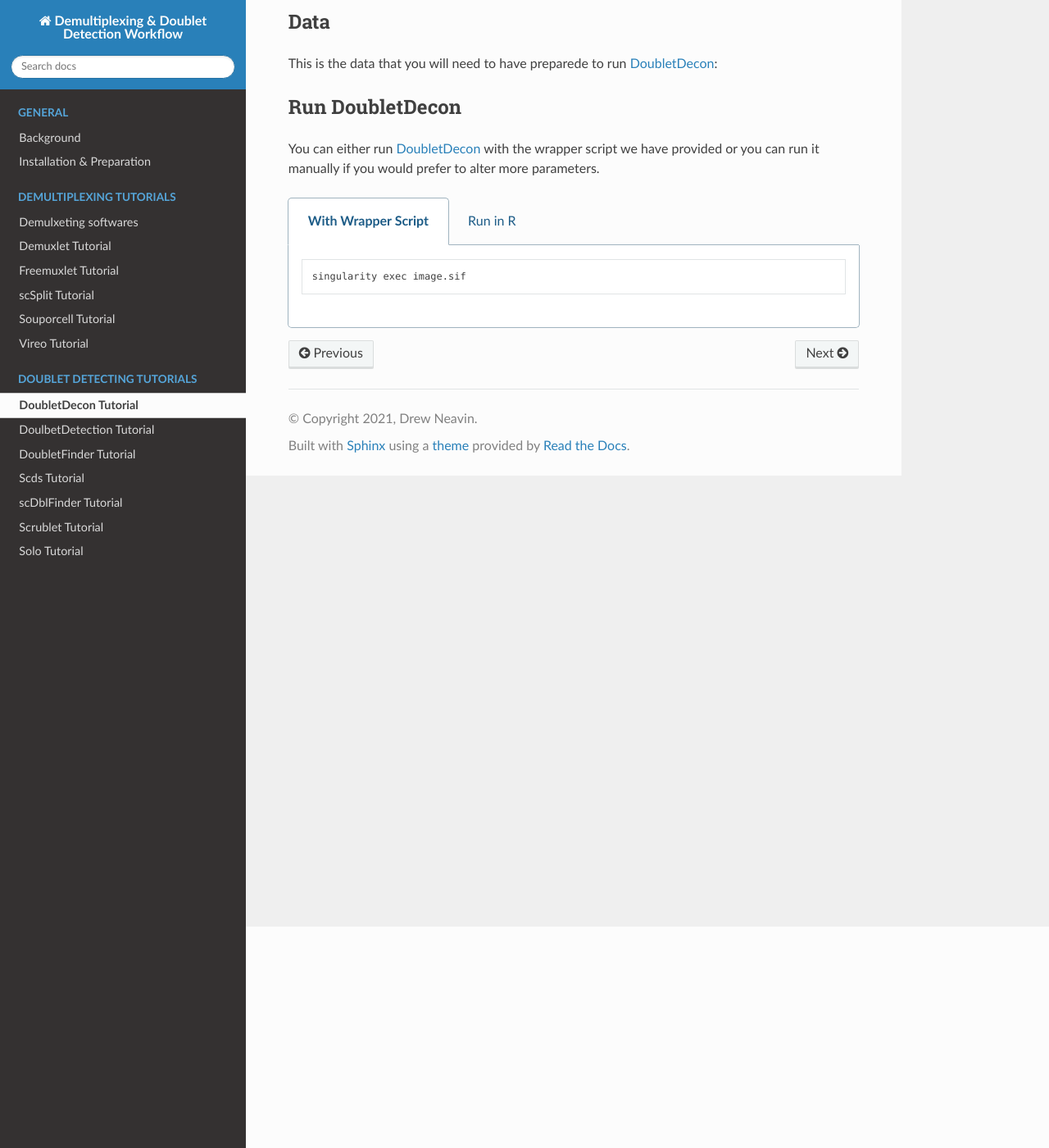
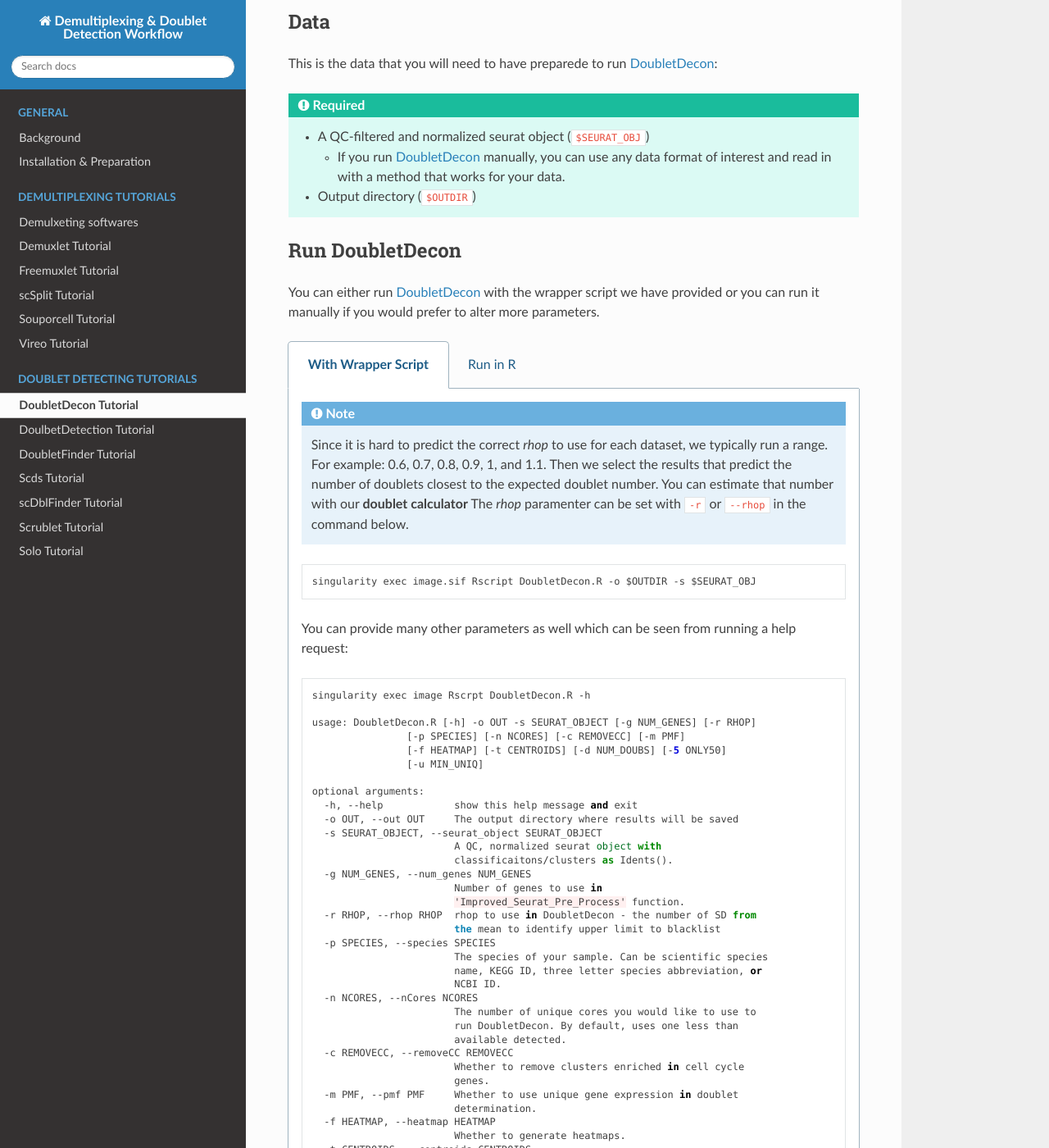
Before and after one commit to drneavin/Demultiplexing_Doublet_Detecting_Docs, a Sphinx documentation site: the page built from docs/source/DoubletDecon.rst, in a window 1280 px wide and 1400 px high, scrolled down 270 px. Shown: the whole window at 82% size. Built offline with Sphinx 7.4.7 and the Read the Docs theme 2.0.0, drawn with Linux system fonts in a browser that asks for light colours; some of the changed text lies outside the part shown.

Commit message:
DoubletDecon

```diff
--- a/docs/source/DoubletDecon.rst
+++ b/docs/source/DoubletDecon.rst
@@ -3,7 +3,7 @@
 DoubletDecon Tutorial
 ===========================
 
-.. _DoubletDecon: https://github.com/statgen/popscle
+.. _DoubletDecon: https://github.com/EDePasquale/DoubletDecon
 
 DoubletDecon_ is a transcription-based doublet detction software that uses deconvolution to identify doublets using the `R` statistical software.
 We have provided a wrapper script that takes common arguments for DoubletDecon_ and also provide example code for you to run manually if you prefer.
@@ -14,6 +14,14 @@
 ----
 This is the data that you will need to have preparede to run DoubletDecon_:
 
+.. admonition:: Required
+  :class: important
+
+  - A QC-filtered and normalized seurat object (``$SEURAT_OBJ``)
+
+    - If you run DoubletDecon_ manually, you can use any data format of interest and read in with a method that works for your data.
+
+  - Output directory (``$OUTDIR``)
 
 
 
@@ -25,9 +33,67 @@
 
   .. tab:: With Wrapper Script
 
+    .. admonition:: Note
+
+      Since it is hard to predict the correct *rhop* to use for each dataset, we typically run a range.
+      For example: 0.6, 0.7, 0.8, 0.9, 1, and 1.1.
+      Then we select the results that predict the number of doublets closest to the expected doublet number.
+      You can estimate that number with our **doublet calculator**
+      The *rhop* paramenter can be set with ``-r`` or ``--rhop`` in the command below.
+
     .. code-block::
 
-      singularity exec image.sif
+      singularity exec image.sif Rscript DoubletDecon.R -o $OUTDIR -s $SEURAT_OBJ
+
+    You can provide many other parameters as well which can be seen from running a help request:
+
+    .. code-block::
+
+      singularity exec image Rscrpt DoubletDecon.R -h
+
+      usage: DoubletDecon.R [-h] -o OUT -s SEURAT_OBJECT [-g NUM_GENES] [-r RHOP]
+                      [-p SPECIES] [-n NCORES] [-c REMOVECC] [-m PMF]
+                      [-f HEATMAP] [-t CENTROIDS] [-d NUM_DOUBS] [-5 ONLY50]
+                      [-u MIN_UNIQ]
+
+      optional arguments:
+        -h, --help            show this help message and exit
+        -o OUT, --out OUT     The output directory where results will be saved
+        -s SEURAT_OBJECT, --seurat_object SEURAT_OBJECT
+                              A QC, normalized seurat object with
+                              classificaitons/clusters as Idents().
+        -g NUM_GENES, --num_genes NUM_GENES
+                              Number of genes to use in
+                              'Improved_Seurat_Pre_Process' function.
+        -r RHOP, --rhop RHOP  rhop to use in DoubletDecon - the number of SD from
+                              the mean to identify upper limit to blacklist
+        -p SPECIES, --species SPECIES
+                              The species of your sample. Can be scientific species
+                              name, KEGG ID, three letter species abbreviation, or
+                              NCBI ID.
+        -n NCORES, --nCores NCORES
+                              The number of unique cores you would like to use to
+                              run DoubletDecon. By default, uses one less than
+                              available detected.
+        -c REMOVECC, --removeCC REMOVECC
+                              Whether to remove clusters enriched in cell cycle
+                              genes.
+        -m PMF, --pmf PMF     Whether to use unique gene expression in doublet
+                              determination.
+        -f HEATMAP, --heatmap HEATMAP
+                              Whether to generate heatmaps.
+        -t CENTROIDS, --centroids CENTROIDS
+                              Whether to use centroids instead of medoids for
+                              doublet detecting.
+        -d NUM_DOUBS, --num_doubs NUM_DOUBS
+                              The nunmber of doublets to simulate for each cluster
+                              pair.
+        -5 ONLY50, --only50 ONLY50
+                              Whether to only compute doublets as 50:50 ratio.
+                              Default is to use other ratios as well.
+        -u MIN_UNIQ, --min_uniq MIN_UNIQ
+                              Minimum number of unique genes to rescue a cluster
+                              identified as doublets.
 
   .. tab:: Run in R
 
@@ -47,6 +113,7 @@
       library(tidyverse)
       library(Seurat)
       library(ggplot2)
+      library(data.table)
 
       ## Set up variables ##
       out <-
@@ -72,7 +139,7 @@
         fullDataFile = NULL,
         removeCC = FALSE,
         species = "hsa",
-        rhop = 0.9,
+        rhop = 0.9,                         ## We recommend testing multiple rhop parameters to find which fits your data the best
         write = TRUE,
         PMF = TRUE,
         useFull = FALSE,
@@ -86,14 +153,14 @@
 
 
 
-      doublets <- fread(paste0(out, "/Final_doublets_groups_DoubletDecon_results.txt"))
+      doublets <- read.table(paste0(out, "/Final_doublets_groups_DoubletDecon_results.txt"))
       doublets$Barcode <- gsub("\\.", "-",rownames(doublets))
       doublets$DoubletDecon_DropletType <- "doublet"
       doublets$V1 <- NULL
       doublets$V2 <- NULL
 
 
-      singlets <- fread(paste0(out, "/Final_nondoublets_groups_DoubletDecon_results.txt"))
+      singlets <- read.table(paste0(out, "/Final_nondoublets_groups_DoubletDecon_results.txt"))
       singlets$Barcode <- gsub("\\.", "-",rownames(singlets))
       singlets$DoubletDecon_DropletType <- "singlet"
       singlets$V1 <- NULL
@@ -101,10 +168,56 @@
 
       doublets_singlets <- rbind(singlets,doublets)
 
-      fwrite(doublets_singlets, paste0(out, "/DoubletDecon_doublets_singlets.tsv", sep = "\t"))
+      fwrite(doublets_singlets, paste0(out, "/DoubletDecon_doublets_singlets.tsv"), sep = "\t", append = FALSE)
 
 
-      ### Make a summaruy of the number of singlets and doublets
+      ### Make a summary of the number of singlets and doublets
       summary <- as.data.frame(table(doublets_singlets$DoubletDecon_DropletType))
       colnames(summary) <- c("Classification", "Droplet N")
-      write_delim(summary, paste0(out,"/DoubletDecon_doublet_summary.tsv"), "\t")
+      fwrite(summary, paste0(out,"/DoubletDecon_doublet_summary.tsv"), sep = "\t", append = FALSE)
+
+
+
+DoubletDecon Results and Interpretation
+----------------------------------------
+After running the DoubletDecon_, you will have multiple files in the ``$OUTDIR``.
+DoubletDecon_ puts most of the results in multiple separate files.
+However, the wrapper script and the example code has some steps to combine these results together into a single file, which will likely be the most informative output.
+
+- ``DoubletDecon_doublet_summary.tsv``
+
+  - A sumamry of the number of singlets and doublets predicted by DoubletDecon_.
+
+    +----------------+-----------+
+    |Classification  | Droplet N |
+    +================+===========+
+    |doublet         | 1510      |
+    +----------------+-----------+
+    |singlet         | 19470     |
+    +----------------+-----------+
+
+
+- ``DoubletDecon_doublets_singlets.tsv``
+
+  - The per-barcode singlet and doublet classification from DoubletDecon_.
+
+    +-------------------------+--------------------------+
+    | Barcode                 | DoubletDecon_DropletType |
+    +=========================+==========================+
+    | AAACCTGAGCAGCGTA-1      | singlet                  |
+    +-------------------------+--------------------------+
+    | AAACCTGAGCGATGAC-1      | singlet                  |
+    +-------------------------+--------------------------+
+    | AAACCTGAGCGTAGTG-1      | singlet                  |
+    +-------------------------+--------------------------+
+    | AAACCTGAGGCTCATT-1      | singlet                  |
+    +-------------------------+--------------------------+
+    | AAACCTGAGTAGCCGA-1      | singlet                  |
+    +-------------------------+--------------------------+
+    | ...                     | ...                      |
+    +-------------------------+--------------------------+
+
+
+Citation
+--------
+If you used this workflow for analysis, please reference our paper (REFERENCE) as well as `DoubletDecon <https://www.sciencedirect.com/science/article/pii/S2211124719312860>`__.
```
Also changed, not shown: 2 other files.
